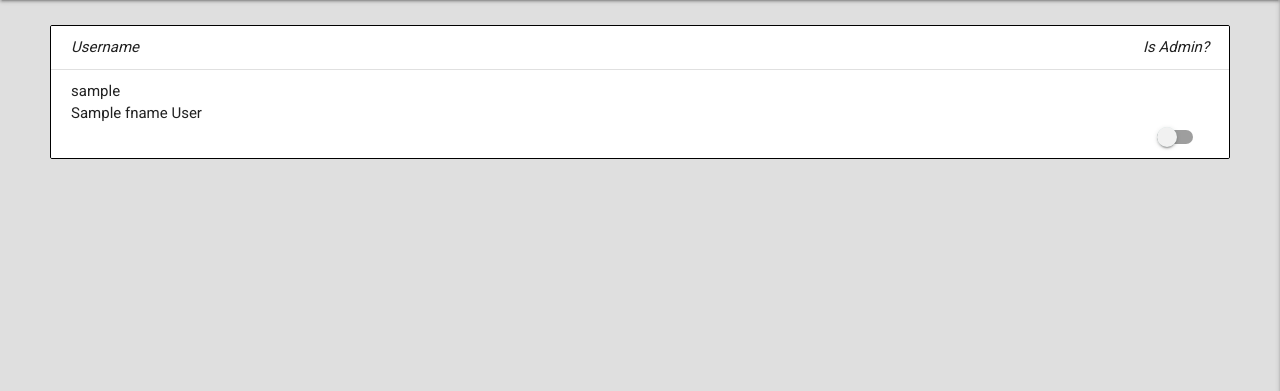
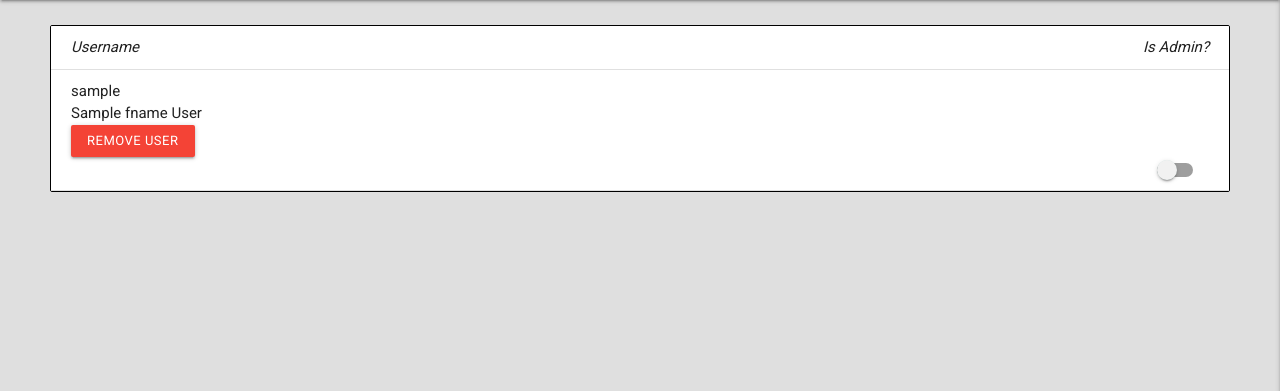
Before and after one commit to ollylomax/Kitchen-Craft---Backend-Development-Milestone-Project, a Flask app: page /users/1 in a window 1280 px wide. Shown: the part 96-487 px from the top of the page. Run offline with Flask 2, Linux system fonts and the light colour scheme; the visitor is signed in with stand-in values (Sample User, id 1); a database or web service that is not in the repository returns one stand-in record (values such as "Sample title"); some libraries are stand-ins or nearby versions; some web fonts are replaced.

Commit message:
Build remove_user route function and wire up users.html

```diff
--- a/app.py
+++ b/app.py
@@ -385,7 +385,14 @@ def edit_admin(user_id):
         flash("Admins Updated")
         return redirect(url_for('users', username=session['user_session']))
 
-    return redirect(url_for("recipes"))
+    return redirect(url_for('users', username=session['user_session']))
+
+
+@app.route("/remove_user/<user_id>")
+def remove_user(user_id):
+    mongo.db.users.delete_one({"_id": ObjectId(user_id)})
+    flash("User has been permanently removed from the Database")
+    return redirect(url_for('users', username=session['user_session']))
 
 
 # Where and how to run app
--- a/templates/users.html
+++ b/templates/users.html
@@ -2,18 +2,19 @@
 
 {% block content %}
 
-<!-- Flash block -->
+
+
+<ul class="collection users">
+  <!-- Flash block -->
 {% with messages = get_flashed_messages() %}
 {% if messages %}
 {% for message in messages %}
-<div class="card-content white-text red darken-4 form-flash">
+<div class="card-content white-text green darken-4 users-form-flash ">
   <span class="center-align white-text">{{ message }}</span>
 </div>
 {% endfor %}
 {% endif %}
 {% endwith %}
-
-<ul class="collection users">
   <li class="collection-item"><em>Username</em>
     <div class="right">
       <em>Is Admin?</em>
@@ -22,6 +23,7 @@
   {% for user in users %}
   <li class="collection-item">{{ user.username }}<br> {{ user.fname.capitalize() }} {{ user.lname.capitalize() }}
     <form class="admin-form" method="POST" action="{{ url_for('edit_admin', user_id = user._id) }}">
+      <a href="#modal-{{ user._id }}" class="btn-small red modal-trigger">Remove User</a>
       <div class="switch right-align">
         <label for="is_admin-{{ user.username }}">
           {% if user.is_admin == 'yes'%}
@@ -36,6 +38,17 @@
     </form>
   </li>
 
+  <div id="modal-{{ user._id }}" class="modal purple darken-4">
+    <div class="modal-content white-text">
+      <h4>Confirm Deletion</h4>
+      <p>Are you sure you want to permanently delete this User from the database?</p>
+    </div>
+    <div class="modal-footer grey lighten-2">
+      <a href="{{ url_for('users', username=session['user_session']) }}" class="btn-small green">Return</a>
+      <a href="{{ url_for('remove_user', user_id = user._id) }}" class="modal-close btn-small red">Confirm
+        Delete</a>
+    </div>
+  </div>
   {% endfor %}
 </ul>
 
```
